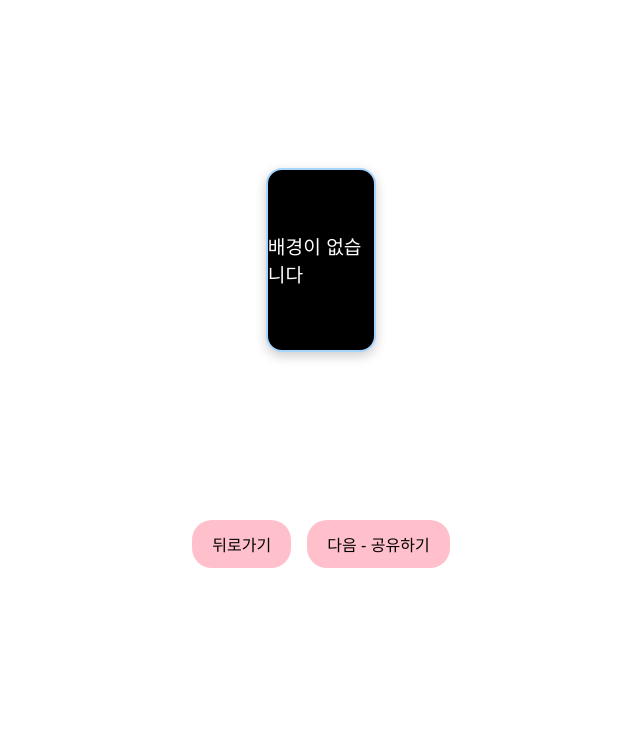
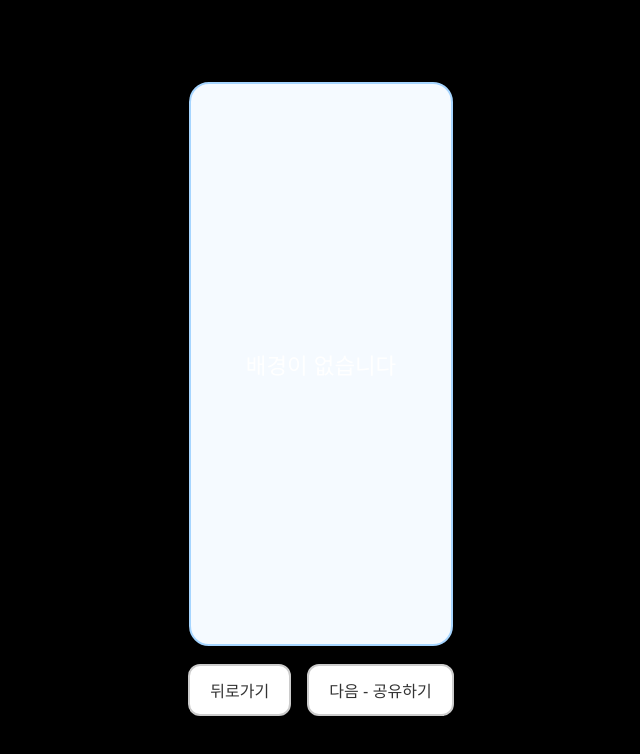
Before and after one commit to xeon-243859/ppongtok-app, a React (Vite) app: page /preview in a window 1280 px wide. Shown: the top 754 px of the page, without its empty margins (319-959 px from the left). Built offline with nearby package versions, Linux system fonts and the light colour scheme.

Commit message:
feat: PreviewPage 최종 정리 - 자막 애니메이션, 이미지/음악 30초 흐름, 뒤로가기 적용

```diff
--- a/src/pages/PreviewPage.css
+++ b/src/pages/PreviewPage.css
@@ -1,60 +1,4 @@
-.preview-page {
-  padding: 20px;
-  display: flex;
-  flex-direction: column;
-  align-items: center;
-}
-
-.media-box {
-  display: flex;
-  justify-content: center;
-  align-items: center;
-  min-height: 60vh; /* 화면 가운데로 올리기 */
-}
-
-.moving-box {
-  max-width: 80%;
-  max-height: 60vh;
-  overflow: hidden;
-  border-radius: 16px;
-  box-shadow: 0 4px 12px rgba(0, 0, 0, 0.2);
-  display: flex;
-  align-items: center;
-  justify-content: center;
-  background-color: black;
-}
-
-.media-display {
-  width: 100%;
-  height: auto;
-  border-radius: 12px;
-}
-
-.media-box {
-  display: flex;
-  justify-content: center;
-  align-items: center;
-  min-height: 60vh; /* 화면 가운데로 올리기 */
-}
-
-.moving-box {
-  max-width: 80%;
-  max-height: 60vh;
-  overflow: hidden;
-  border-radius: 16px;
-  box-shadow: 0 4px 12px rgba(0, 0, 0, 0.2);
-  display: flex;
-  align-items: center;
-  justify-content: center;
-  background-color: black;
-}
-
-.media-display {
-  width: 100%;
-  height: auto;
-  border-radius: 12px;
-}
-
+/* 자막 애니메이션 */
 @keyframes scroll-left {
   0% {
     transform: translateX(100%);
@@ -64,13 +8,55 @@
   }
 }
 
+/* 전체 페이지 스타일 */
+.preview-page {
+  display: flex;
+  flex-direction: column;
+  align-items: center;
+  justify-content: center;
+  height: 100vh;
+  background-color: #000;
+  position: relative;
+  overflow: hidden;
+}
+
+/* 미디어 표시 영역 */
+.media-box {
+  width: 100%;
+  height: 70%;
+  display: flex;
+  align-items: center;
+  justify-content: center;
+  position: relative;
+}
+
+/* 이미지/영상 상자 */
+.moving-box {
+  width: 100%;
+  height: 100%;
+  position: relative;
+  overflow: hidden;
+}
+
+/* 이미지/영상 크기 */
+.media-display {
+  width: 100%;
+  height: 100%;
+  object-fit: cover;
+}
+
+/* 자막 영역 */
 .scrolling-message-bottom {
   position: absolute;
   bottom: 30px;
   width: 100%;
-  overflow: hidden;
+  height: 1.5em;           /* ✅ 한 줄만 보이게 */
+  overflow: hidden;        /* ✅ 넘치는 자막 감춤 */
+  padding: 0 20px;
+  box-sizing: border-box;
 }
 
+/* 자막 텍스트 */
 .scrolling-text {
   white-space: nowrap;
   display: inline-block;
@@ -80,85 +66,33 @@
   animation: scroll-left 30s linear;
 }
 
-
+/* 버튼 정렬 */
 .button-box {
   display: flex;
   justify-content: center;
-  gap: 1rem;
+  gap: 16px;
   margin-top: 20px;
 }
 
+/* 버튼 스타일 */
 .styled-button {
-  background-color: pink;
-  border: none;
   padding: 12px 20px;
   font-size: 1rem;
-  border-radius: 20px;
+  border-radius: 12px;
+  background-color: white;
+  color: #333;
+  border: 2px solid #ccc;
   cursor: pointer;
-  transition: background 0.3s;
+  transition: all 0.3s ease;
 }
 
 .styled-button:hover {
-  background-color: hotpink;
-  color: white;
+  background-color: #f0f0f0;
 }
 
+/* fallback 문구 */
 .media-fallback {
-  width: 100%;
-  height: 100%;
   color: white;
-  display: flex;
-  align-items: center;
-  justify-content: center;
-  font-size: 1.2rem;
+  font-size: 1.4rem;
+  text-align: center;
 }
-
-.share-buttons {
-  display: flex;
-  flex-wrap: wrap;
-  justify-content: center;
-  gap: 12px;
-  margin: 40px auto;
-  max-width: 600px;
-}
-
-.share-btn {
-  padding: 10px 16px;
-  font-size: 1rem;
-  border-radius: 10px;
-  border: 2px solid #00aa00;
-  background-color: white;
-  color: #333;
-  cursor: pointer;
-  transition: 0.3s ease;
-}
-
-.share-btn:hover {
-  background-color: #eaffea;
-  transform: scale(1.05);
-}
-
-.share-buttons {
-  display: flex;
-  flex-wrap: wrap;
-  justify-content: center;
-  gap: 12px;
-  margin: 40px auto;
-  max-width: 600px;
-}
-
-.share-btn {
-  padding: 10px 16px;
-  font-size: 1rem;
-  border-radius: 10px;
-  border: 2px solid #00aa00;
-  background-color: white;
-  color: #333;
-  cursor: pointer;
-  transition: 0.3s ease;
-}
-
-.share-btn:hover {
-  background-color: #eaffea;
-  transform: scale(1.05);
-}
--- a/src/pages/PreviewPage.jsx
+++ b/src/pages/PreviewPage.jsx
@@ -1,14 +1,14 @@
 import React, { useEffect, useState, useRef } from "react";
-import { useLocation } from "react-router-dom";
+import { useNavigate, useLocation } from "react-router-dom";
 import "./PreviewPage.css";
 
 const PreviewPage = () => {
   const location = useLocation();
+  const navigate = useNavigate();
   const params = new URLSearchParams(location.search);
   const forcedMediaType = params.get("type");
 
   const [message, setMessage] = useState("");
-  const [typedMessage, setTypedMessage] = useState("");
   const [selectedImages, setSelectedImages] = useState([]);
   const [currentImageIndex, setCurrentImageIndex] = useState(0);
   const [mediaType, setMediaType] = useState("none");
@@ -23,19 +23,6 @@ const PreviewPage = () => {
     const storedMessage = localStorage.getItem("message");
     if (storedMessage) setMessage(storedMessage);
   }, []);
-
-  useEffect(() => {
-    if (!message) return;
-    let index = 0;
-    setTypedMessage("");
-    const typingSpeed = Math.max(30, 30000 / message.length);
-    const interval = setInterval(() => {
-      setTypedMessage((prev) => prev + message.charAt(index));
-      index++;
-      if (index >= message.length) clearInterval(interval);
-    }, typingSpeed);
-    return () => clearInterval(interval);
-  }, [message]);
 
   useEffect(() => {
     const rawImages = JSON.parse(localStorage.getItem("selected-images") || "[]");
@@ -62,22 +49,20 @@ const PreviewPage = () => {
   }, [forcedMediaType]);
 
   useEffect(() => {
-    // 이미지가 2장 이상일 때 5초마다 전환
     if (mediaType === "image" && selectedImages.length > 1) {
       let index = 0;
       setCurrentImageIndex(index);
       imageIntervalRef.current = setInterval(() => {
         index = (index + 1) % selectedImages.length;
         setCurrentImageIndex(index);
-      }, 5000); // ✅ 5초 간격 전환
+      }, 5000);
     }
 
-    // 30초 후 이미지/음악/영상 모두 정지
     const timeout = setTimeout(() => {
       if (imageIntervalRef.current) clearInterval(imageIntervalRef.current);
       if (audioRef.current) audioRef.current.pause();
       if (videoRef.current) videoRef.current.pause();
-    }, 30000); // ✅ 30초 후 정지
+    }, 30000);
 
     return () => {
       clearTimeout(timeout);
@@ -111,17 +96,15 @@ const PreviewPage = () => {
             <div className="media-fallback">배경이 없습니다</div>
           )}
 
-          <div className="scrolling-message-bottom">{typedMessage}</div>
+          <div className="scrolling-message-bottom">
+            <div className="scrolling-text">{message}</div>
+          </div>
         </div>
       </div>
 
       <div className="button-box">
-        <button className="styled-button" onClick={() => window.history.back()}>
-          뒤로가기
-        </button>
-        <button className="styled-button" onClick={() => (window.location.href = "/share")}>
-          다음 - 공유하기
-        </button>
+        <button className="styled-button" onClick={() => navigate("/music/select")}>뒤로가기</button>
+        <button className="styled-button" onClick={() => navigate("/share")}>다음 - 공유하기</button>
       </div>
 
       {selectedMusic && <audio src={selectedMusic} autoPlay ref={audioRef} />}
--- a/src/pages/SharePage.jsx
+++ b/src/pages/SharePage.jsx
@@ -2,8 +2,11 @@ import React, { useEffect } from "react";
 import "./SharePage.css";
 import html2canvas from "html2canvas";
 import jsPDF from "jspdf";
+import { useNavigate } from "react-router-dom";
 
 const SharePage = () => {
+  const navigate = useNavigate();
+
   useEffect(() => {
     if (window.Kakao && !window.Kakao.isInitialized()) {
       window.Kakao.init("여기에_자바스크립트_키");
@@ -96,6 +99,9 @@ const SharePage = () => {
         <button className="share-button" onClick={() => handleShare("pdf")}>PDF 저장</button>
         <button className="share-button" onClick={() => handleShare("image")}>이미지 저장</button>
       </div>
+      <div className="button-box">
+        <button className="styled-button" onClick={() => navigate("/preview")}>뒤로가기</button>
+      </div>
     </div>
   );
 };
```
